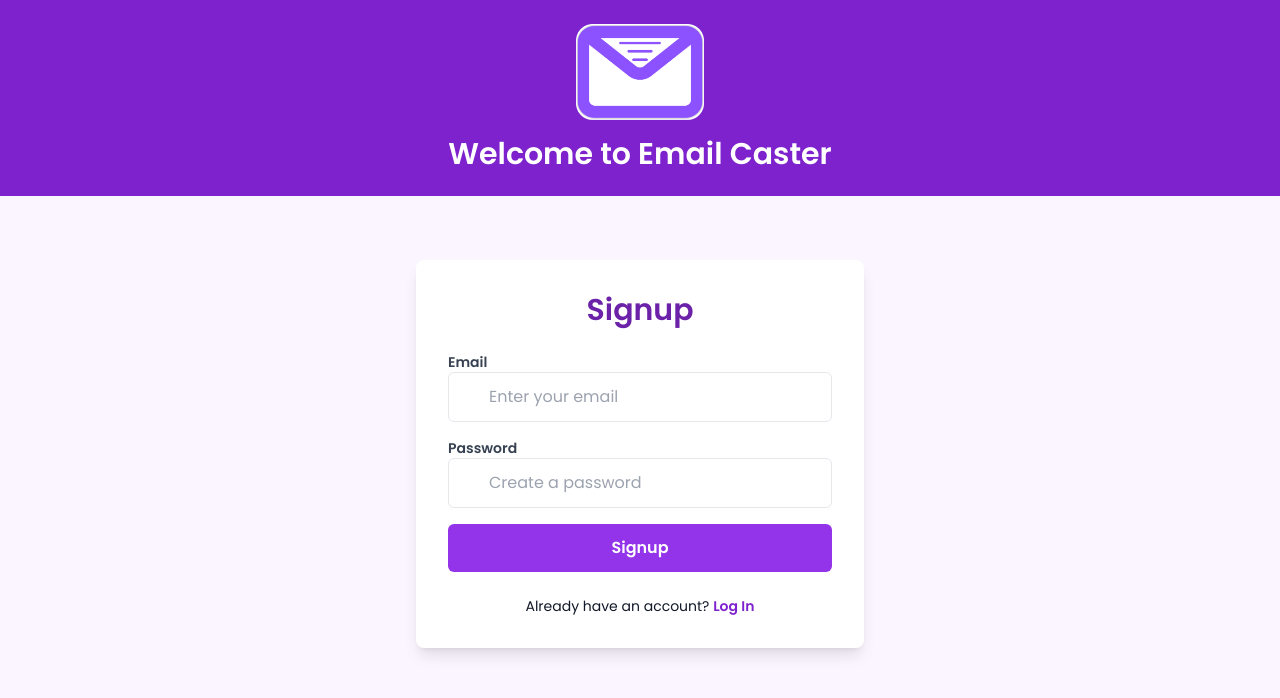
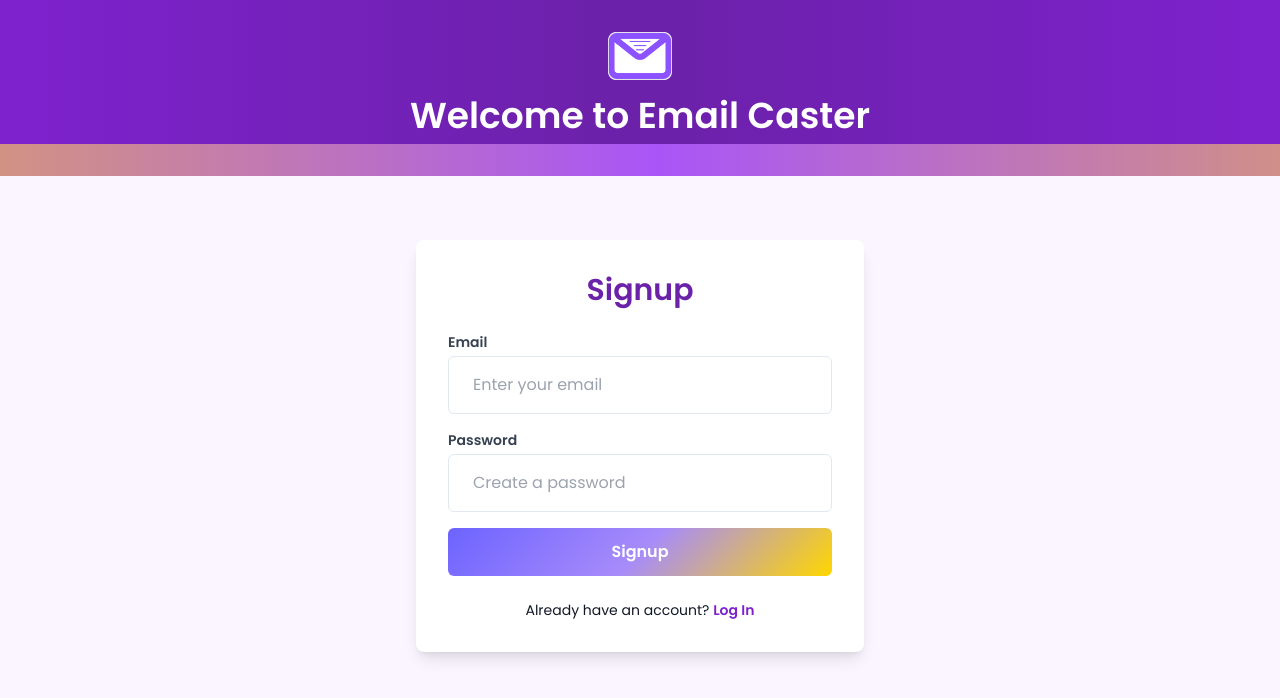
Before and after one commit to piyush853/email-caster, a Flask app: page /signup in a window 1280 px wide. Shown: the top 698 px of the page. Run offline with Flask 3, Linux system fonts and the light colour scheme; some libraries are stand-ins or nearby versions.

Commit message:
Update signup.html

```diff
--- a/templates/signup.html
+++ b/templates/signup.html
@@ -3,56 +3,140 @@
 <head>
     <meta charset="UTF-8">
     <meta name="viewport" content="width=device-width, initial-scale=1.0">
-    <meta name="description" content="Email Caster - AI-powered email format generator. Streamline your email creation process with smart suggestions and professional templates. Get started for free!">
-
-    <link rel="icon" type="image/x-icon" href="{{ url_for('static', filename='logo-16.png') }}">
     <title>Signup</title>
     <script src="https://cdn.tailwindcss.com"></script>
+    <script src="https://cdn.lordicon.com/xdjxvujz.js"></script>
     <link href="https://fonts.googleapis.com/css2?family=Poppins:wght@400;600&display=swap" rel="stylesheet">
     <style>
         body {
             font-family: 'Poppins', sans-serif;
         }
+
+        .gradient-bg {
+            background: linear-gradient(135deg, #6C63FF 0%, #A78BFA 50%, #FFD700 100%);
+        }
+
+        .input-icon {
+            margin-right: 8px;
+        }
+
+        .input-container {
+            display: flex;
+            align-items: center;
+            border: 1px solid #e2e8f0;
+            border-radius: 0.375rem;
+            padding: 0.5rem;
+            transition: all 0.2s ease-in-out;
+        }
+
+        .input-container:focus-within {
+            border-color: #6c63ff;
+            box-shadow: 0 0 0 2px rgba(108, 99, 255, 0.3);
+        }
+
+        .input-field {
+            flex-grow: 1;
+            border: none;
+            outline: none;
+            padding: 0.5rem 0.5rem;
+            font-size: 1rem;
+        }
+         @keyframes gradient-move {
+    0% {
+        background-position: 0% 50%;
+    }
+    50% {
+        background-position: 100% 50%;
+    }
+    100% {
+        background-position: 0% 50%;
+    }
+}
+
+        .animate-gradient-move {
+            background-size: 200% 200%;
+            animation: gradient-move 4s ease infinite;
+        }
     </style>
 </head>
 <body class="bg-purple-50 text-gray-900">
-    <header class="bg-purple-700 text-white py-6">
-        <div class="container mx-auto flex flex-col items-center">
-            <img src="static/logo.png" alt="Email Caster Logo" class="w-26 h-24 mb-4" />
-            <h1 class="text-3xl font-bold text-center">Welcome to Email Caster</h1>
+    <!-- Header -->
+    <header class="bg-gradient-to-r from-purple-700 via-purple-800 to-purple-700 text-white py-8 relative overflow-hidden">
+    <div class="container mx-auto flex flex-col items-center">
+        <!-- Animated Floating Background Icon -->
+
+        <div class="absolute top-4 right-8">
+            <lord-icon
+                src="https://cdn.lordicon.com/gchdjfyr.json"
+                trigger="hover"
+                colors="primary:#ffffff,secondary:#ffd700"
+                style="width:60px;height:60px">
+            </lord-icon>
         </div>
-    </header>
-    <main class="container mx-auto mt-16">
-        <div class="max-w-md mx-auto bg-white p-8 rounded-lg shadow-lg">
+
+        <!-- Logo -->
+        <img src="static/logo.png" alt="Email Caster Logo" class="w-16 h-12 mb-4 transform hover:scale-110 transition-transform duration-300" />
+
+        <!-- Title -->
+        <h1 class="text-4xl font-bold text-center mb-2 hover:text-yellow-300 transition-colors duration-300">
+            Welcome to Email Caster
+        </h1>
+
+
+    </div>
+
+    <!-- Animated Floating Element at Bottom -->
+    <div class="absolute bottom-0 left-0 w-full h-8 bg-gradient-to-r from-yellow-400 via-purple-500 to-yellow-400 animate-gradient-move"></div>
+</header>
+    <!-- Main Content -->
+    <main class="container mx-auto mt-16 px-4">
+        <div class="max-w-md mx-auto bg-white p-8 rounded-lg shadow-lg transform hover:scale-105 transition-transform duration-300">
             <h2 class="text-3xl font-bold text-purple-800 text-center mb-6">Signup</h2>
             <form method="POST">
+                <!-- Email Input -->
                 <div class="mb-4">
-                    <label for="email" class="block text-sm font-semibold text-gray-700">Email</label>
-                    <div class="relative">
+                    <label for="email" class="block text-sm font-semibold text-gray-700 mb-1">Email</label>
+                    <div class="input-container">
+                        <span class="input-icon">
+                            <lord-icon
+                                src="https://cdn.lordicon.com/dxjqoygy.json"
+                                trigger="hover"
+                                colors="primary:#6C63FF"
+                                style="width:24px;height:24px">
+                            </lord-icon>
+                        </span>
                         <input type="email" id="email" name="email" placeholder="Enter your email"
-                            class="w-full px-10 py-3 border rounded-md focus:outline-none focus:ring-2 focus:ring-purple-500"
-                            required>
-                        <span class="absolute left-3 top-3.5 text-gray-400">
-                            <i class="fas fa-envelope"></i>
-                        </span>
+                            class="input-field" required>
                     </div>
                 </div>
+
+                <!-- Password Input -->
                 <div class="mb-4">
-                    <label for="password" class="block text-sm font-semibold text-gray-700">Password</label>
-                    <div class="relative">
+                    <label for="password" class="block text-sm font-semibold text-gray-700 mb-1">Password</label>
+                    <div class="input-container">
+                        <span class="input-icon">
+                            <lord-icon
+                                src="https://cdn.lordicon.com/urswgamh.json"
+                                trigger="in"
+                                delay="1000"
+                                state="in-reveal"
+                                colors="primary:#6C63FF"
+                                style="width:24px;height:24px">
+                            </lord-icon>
+                        </span>
                         <input type="password" id="password" name="password" placeholder="Create a password"
-                            class="w-full px-10 py-3 border rounded-md focus:outline-none focus:ring-2 focus:ring-purple-500"
-                            required>
-                        <span class="absolute left-3 top-3.5 text-gray-400">
-                            <i class="fas fa-lock"></i>
-                        </span>
+                            class="input-field" required>
                     </div>
                 </div>
+
+                <!-- Signup Button -->
                 <button type="submit"
-                    class="w-full bg-purple-600 text-white py-3 rounded-md font-semibold hover:bg-purple-700">
+                    class="w-full py-3 rounded-md text-white font-semibold gradient-bg hover:shadow-lg transform hover:scale-105 transition-transform duration-300">
                     Signup
                 </button>
             </form>
+
+            <!-- Login Link -->
             <p class="text-center mt-6 text-sm">
                 Already have an account? <a href="{{ url_for('login') }}" class="text-purple-700 font-semibold hover:underline">Log In</a>
             </p>
```
